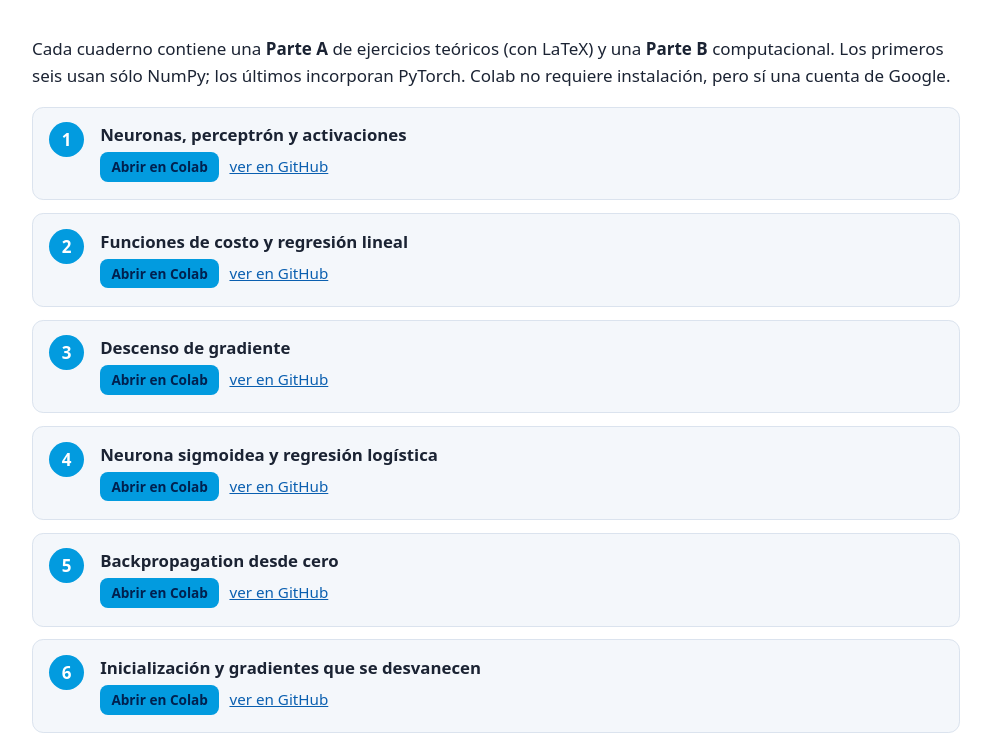
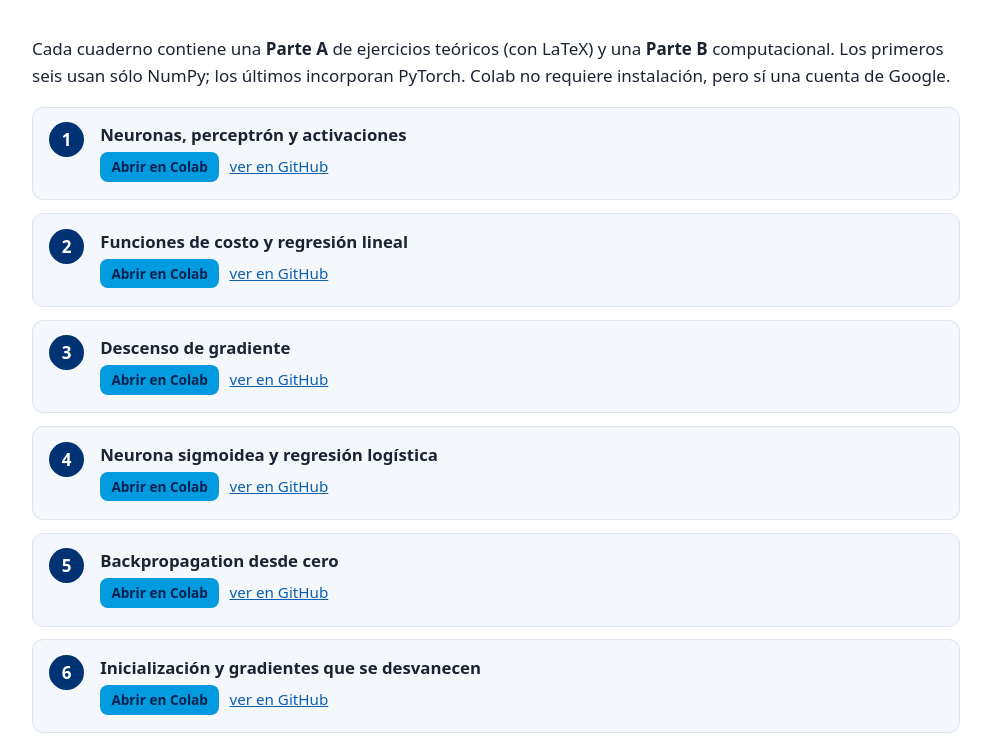
Before and after one commit to jfbonder/fundamentos-aprendizaje-profundo, a plain HTML site: page index.html in a window 1280 px wide. Shown: the part 2344-3087 px from the top of the page, without its empty margins (144-1135 px from the left). Drawn offline with Linux system fonts and the light colour scheme.

Commit message:
Numeración de cuadernos en azul

```diff
--- a/index.html
+++ b/index.html
@@ -26,7 +26,7 @@ section{padding-top:2.5rem}h2{color:var(--navy);border-bottom:3px solid var(--cy
 .card{display:flex;gap:1rem;background:var(--card);border:1px solid var(--bd);border-radius:.7rem;padding:.9rem 1rem}
 .card h3{margin:0 0 .2rem;font-size:1.05rem}.card p{margin:.2rem 0;color:var(--mut);font-size:.95rem}.card p.links{color:var(--fg)}
 .num{flex:none;width:2.2rem;height:2.2rem;border-radius:50%;background:var(--navy);color:#fff;display:grid;place-items:center;font-weight:700}
-.nb .num{background:var(--cyan)}.nb .btn{padding:.25rem .7rem;font-size:.85rem;margin-right:.4rem}
+.nb .btn{padding:.25rem .7rem;font-size:.85rem;margin-right:.4rem}
 .note{background:var(--card);border-left:4px solid var(--cyan);padding:.8rem 1rem;border-radius:.3rem;font-size:.95rem}
 footer{background:var(--navy);color:#dfe8f5;padding:2rem 16px;font-size:.88rem}footer div{max-width:60rem;margin:auto}footer a{color:var(--cyan)}
 </style></head><body>
```
